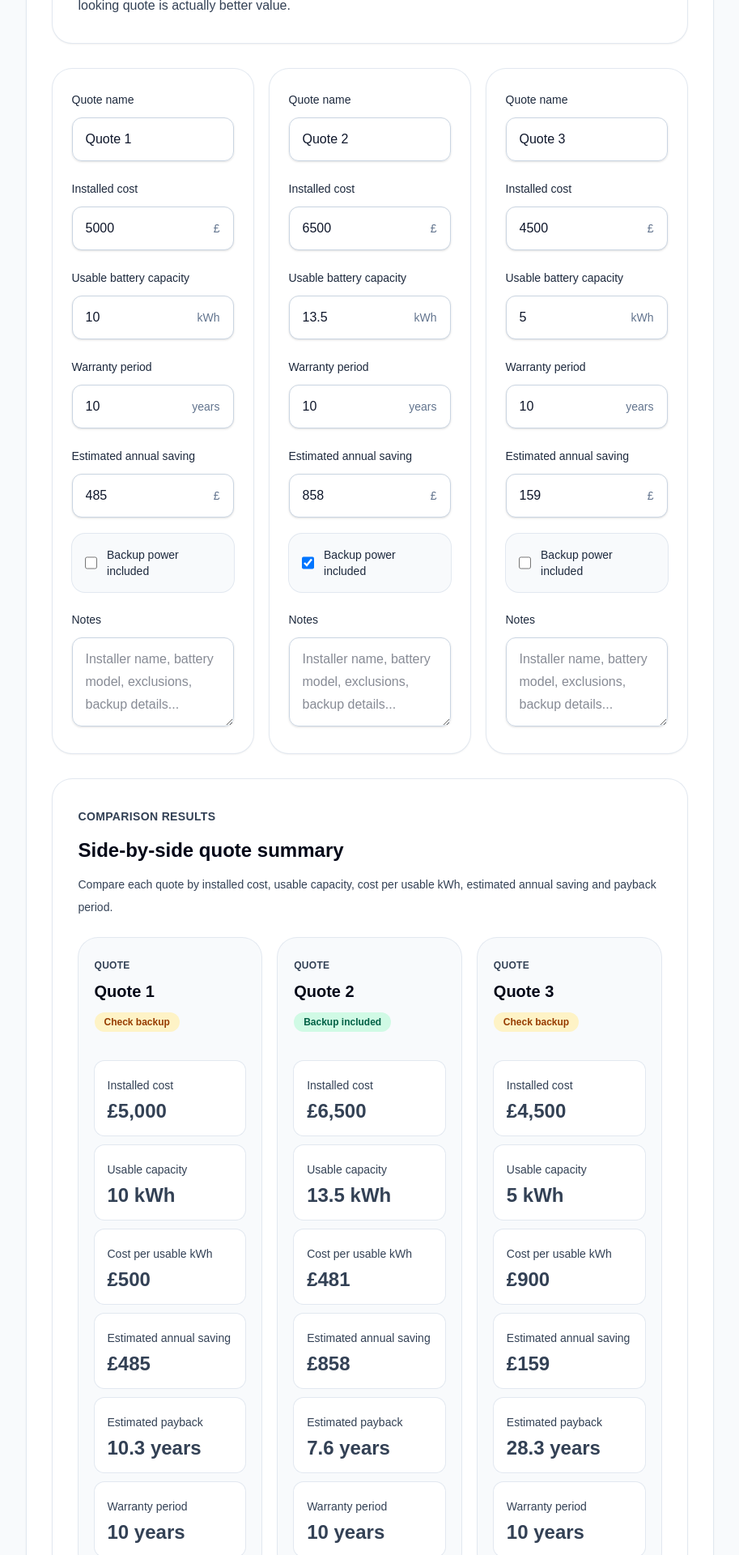
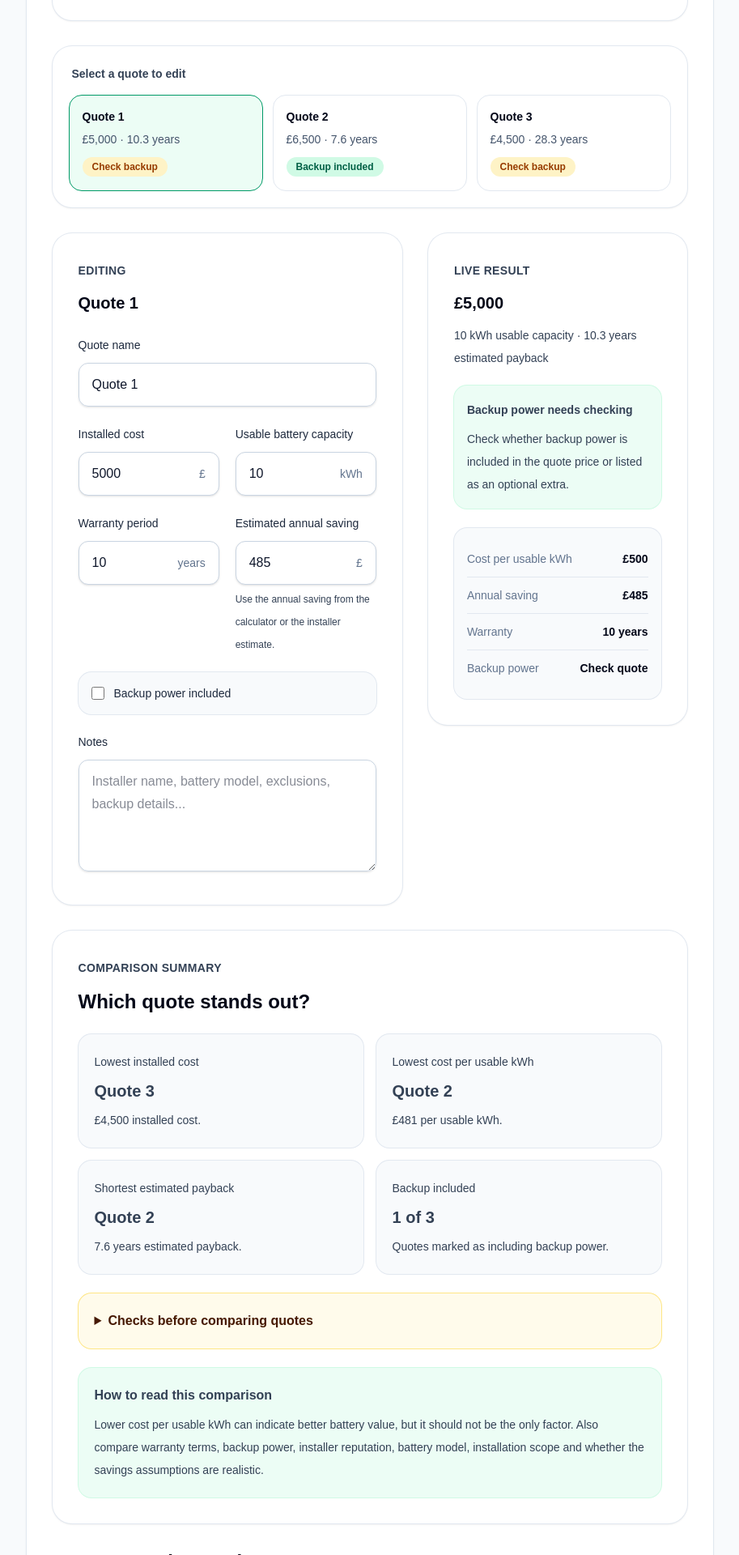
Before and after one commit to andrew-mcmanis/uk-battery-savings, a Next.js app: page /home-battery-quote-comparison-uk in a window 1280 px wide. Shown: the part 1040-2960 px from the top of the page at 81% size, without its empty margins (176-1089 px from the left). Built offline with nearby package versions, Linux system fonts and the light colour scheme.

Commit message:
Improve quote comparison live result readability

```diff
--- a/src/components/QuoteComparisonWorksheet.tsx
+++ b/src/components/QuoteComparisonWorksheet.tsx
@@ -3,6 +3,7 @@
 import { useMemo, useState } from "react";
 import {
   calculateQuoteComparison,
+  getQuoteComparisonSummary,
   type QuoteComparisonInput,
 } from "@/lib/quoteComparison";
 import { formatCurrency, formatYears } from "@/lib/formatters";
@@ -46,6 +47,7 @@ type NumberFieldProps = {
   min?: number;
   step?: number;
   suffix?: string;
+  helpText?: string;
   onChange: (value: number) => void;
 };
 
@@ -55,6 +57,7 @@ function NumberField({
   min = 0,
   step = 1,
   suffix,
+  helpText,
   onChange,
 }: NumberFieldProps) {
   return (
@@ -77,30 +80,47 @@ function NumberField({
           </span>
         ) : null}
       </div>
+
+      {helpText ? (
+        <p className="mt-1 text-xs leading-5 text-slate-500">{helpText}</p>
+      ) : null}
     </label>
   );
 }
 
-type ResultMetricProps = {
+type ResultRowProps = {
   label: string;
   value: string;
 };
 
-function ResultMetric({ label, value }: ResultMetricProps) {
+function ResultRow({ label, value }: ResultRowProps) {
   return (
-    <div className="rounded-xl bg-white p-4 ring-1 ring-slate-200">
-      <p className="text-sm text-slate-500">{label}</p>
-      <p className="mt-1 text-2xl font-bold text-slate-950">{value}</p>
+    <div className="flex items-center justify-between gap-4 border-b border-slate-200 py-3 last:border-b-0">
+      <dt className="text-sm text-slate-500">{label}</dt>
+      <dd className="text-right text-sm font-semibold text-slate-950">
+        {value}
+      </dd>
     </div>
   );
 }
 
 export default function QuoteComparisonWorksheet() {
   const [quotes, setQuotes] = useState<QuoteComparisonInput[]>(defaultQuotes);
+  const [selectedQuoteId, setSelectedQuoteId] = useState(defaultQuotes[0].id);
 
   const results = useMemo(() => {
     return quotes.map((quote) => calculateQuoteComparison(quote));
   }, [quotes]);
+
+  const summary = useMemo(() => {
+    return getQuoteComparisonSummary(results);
+  }, [results]);
+
+  const selectedQuote =
+    quotes.find((quote) => quote.id === selectedQuoteId) ?? quotes[0];
+
+  const selectedResult =
+    results.find((result) => result.id === selectedQuote.id) ?? results[0];
 
   function updateQuote<Key extends keyof QuoteComparisonInput>(
     quoteId: string,
@@ -121,6 +141,7 @@ export default function QuoteComparisonWorksheet() {
 
   function resetQuotes() {
     setQuotes(defaultQuotes);
+    setSelectedQuoteId(defaultQuotes[0].id);
   }
 
   return (
@@ -133,13 +154,13 @@ export default function QuoteComparisonWorksheet() {
             </p>
 
             <h2 className="mt-3 text-3xl font-bold tracking-tight text-slate-950">
-              Compare up to 3 home battery quotes
+              Compare home battery quotes
             </h2>
 
             <p className="mt-4 max-w-3xl leading-7 text-slate-600">
-              Enter the main numbers from each quote. The worksheet compares
-              cost per usable kWh and estimated payback period so you can spot
-              whether a cheaper-looking quote is actually better value.
+              Choose a quote, enter the main numbers, then use the comparison
+              summary to spot differences in installed cost, usable capacity,
+              payback and backup power.
             </p>
           </div>
 
@@ -153,12 +174,64 @@ export default function QuoteComparisonWorksheet() {
         </div>
       </div>
 
-      <div className="grid gap-5 lg:grid-cols-3">
-        {quotes.map((quote) => (
-          <div
-            key={quote.id}
-            className="rounded-3xl bg-white p-6 shadow-sm ring-1 ring-slate-200"
+      <div className="rounded-3xl bg-white p-4 shadow-sm ring-1 ring-slate-200 sm:p-5">
+        <p className="px-1 text-sm font-semibold text-slate-950">
+          Select a quote to edit
+        </p>
+
+        <div className="mt-3 grid gap-3 md:grid-cols-3">
+          {results.map((result) => {
+            const isSelected = result.id === selectedQuoteId;
+
+            return (
+              <button
+                key={result.id}
+                type="button"
+                aria-pressed={isSelected}
+                onClick={() => setSelectedQuoteId(result.id)}
+                className={`rounded-2xl border p-4 text-left transition ${
+                  isSelected
+                    ? "border-emerald-600 bg-emerald-50"
+                    : "border-slate-200 bg-white hover:border-emerald-300"
+                }`}
               >
+                <span className="block text-sm font-bold text-slate-950">
+                  {result.quoteName || "Unnamed quote"}
+                </span>
+
+                <span className="mt-2 block text-sm text-slate-600">
+                  {formatCurrency(result.installedCost)} ·{" "}
+                  {formatYears(result.paybackYears)}
+                </span>
+
+                <span
+                  className={`mt-3 inline-flex rounded-full px-3 py-1 text-xs font-semibold ${
+                    result.backupPowerIncluded
+                      ? "bg-emerald-100 text-emerald-800"
+                      : "bg-amber-100 text-amber-800"
+                  }`}
+                >
+                  {result.backupPowerIncluded
+                    ? "Backup included"
+                    : "Check backup"}
+                </span>
+              </button>
+            );
+          })}
+        </div>
+      </div>
+
+      <div className="grid gap-8 lg:grid-cols-[1.15fr_0.85fr] lg:items-start">
+        <div className="rounded-3xl bg-white p-6 shadow-sm ring-1 ring-slate-200 sm:p-8">
+          <p className="text-sm font-semibold uppercase tracking-wide text-emerald-700">
+            Editing
+          </p>
+
+          <h3 className="mt-3 text-2xl font-bold text-slate-950">
+            {selectedQuote.quoteName || "Unnamed quote"}
+          </h3>
+
+          <div className="mt-6 grid gap-5">
             <label className="block">
               <span className="text-sm font-medium text-slate-800">
                 Quote name
@@ -166,66 +239,74 @@ export default function QuoteComparisonWorksheet() {
 
               <input
                 type="text"
-                value={quote.quoteName}
+                value={selectedQuote.quoteName}
                 onChange={(event) =>
-                  updateQuote(quote.id, "quoteName", event.target.value)
+                  updateQuote(
+                    selectedQuote.id,
+                    "quoteName",
+                    event.target.value
+                  )
                 }
                 className="mt-2 w-full rounded-xl border border-slate-300 px-4 py-3 text-slate-900 shadow-sm outline-none focus:border-emerald-600 focus:ring-2 focus:ring-emerald-100"
               />
             </label>
 
-            <div className="mt-5 grid gap-5">
+            <div className="grid gap-5 sm:grid-cols-2">
               <NumberField
                 label="Installed cost"
-                value={quote.installedCost}
+                value={selectedQuote.installedCost}
                 min={0}
                 step={100}
                 suffix="£"
                 onChange={(value) =>
-                  updateQuote(quote.id, "installedCost", value)
+                  updateQuote(selectedQuote.id, "installedCost", value)
                 }
               />
 
               <NumberField
                 label="Usable battery capacity"
-                value={quote.usableCapacityKwh}
+                value={selectedQuote.usableCapacityKwh}
                 min={0}
                 step={0.5}
                 suffix="kWh"
                 onChange={(value) =>
-                  updateQuote(quote.id, "usableCapacityKwh", value)
+                  updateQuote(selectedQuote.id, "usableCapacityKwh", value)
                 }
               />
+            </div>
 
+            <div className="grid gap-5 sm:grid-cols-2">
               <NumberField
                 label="Warranty period"
-                value={quote.warrantyYears}
+                value={selectedQuote.warrantyYears}
                 min={1}
                 step={1}
                 suffix="years"
                 onChange={(value) =>
-                  updateQuote(quote.id, "warrantyYears", value)
+                  updateQuote(selectedQuote.id, "warrantyYears", value)
                 }
               />
 
               <NumberField
                 label="Estimated annual saving"
-                value={quote.estimatedAnnualSaving}
+                value={selectedQuote.estimatedAnnualSaving}
                 min={0}
                 step={10}
                 suffix="£"
+                helpText="Use the annual saving from the calculator or the installer estimate."
                 onChange={(value) =>
-                  updateQuote(quote.id, "estimatedAnnualSaving", value)
+                  updateQuote(selectedQuote.id, "estimatedAnnualSaving", value)
                 }
               />
+            </div>
 
             <label className="flex items-center gap-3 rounded-2xl bg-slate-50 p-4 ring-1 ring-slate-200">
               <input
                 type="checkbox"
-                  checked={quote.backupPowerIncluded}
+                checked={selectedQuote.backupPowerIncluded}
                 onChange={(event) =>
                   updateQuote(
-                      quote.id,
+                    selectedQuote.id,
                     "backupPowerIncluded",
                     event.target.checked
                   )
@@ -239,116 +320,166 @@ export default function QuoteComparisonWorksheet() {
             </label>
 
             <label className="block">
-                <span className="text-sm font-medium text-slate-800">
-                  Notes
-                </span>
+              <span className="text-sm font-medium text-slate-800">Notes</span>
 
               <textarea
-                  value={quote.notes}
+                value={selectedQuote.notes}
                 onChange={(event) =>
-                    updateQuote(quote.id, "notes", event.target.value)
+                  updateQuote(selectedQuote.id, "notes", event.target.value)
                 }
-                  rows={3}
+                rows={4}
                 className="mt-2 w-full rounded-xl border border-slate-300 px-4 py-3 text-slate-900 shadow-sm outline-none focus:border-emerald-600 focus:ring-2 focus:ring-emerald-100"
                 placeholder="Installer name, battery model, exclusions, backup details..."
               />
             </label>
           </div>
         </div>
-        ))}
+
+        <aside className="rounded-3xl bg-white p-6 shadow-sm ring-1 ring-slate-200 sm:p-8">
+          <p className="text-sm font-semibold uppercase tracking-wide text-emerald-700">
+            Live result
+          </p>
+
+          <h3 className="mt-3 text-3xl font-bold text-slate-950">
+            {formatCurrency(selectedResult.installedCost)}
+          </h3>
+
+          <p className="mt-3 text-sm leading-6 text-slate-600">
+            {selectedResult.usableCapacityKwh} kWh usable capacity ·{" "}
+            {formatYears(selectedResult.paybackYears)} estimated payback
+          </p>
+
+          <div className="mt-5 rounded-2xl bg-emerald-50 p-4 ring-1 ring-emerald-100">
+            <p className="text-sm font-semibold text-emerald-950">
+              {selectedResult.backupPowerIncluded
+                ? "Backup power included"
+                : "Backup power needs checking"}
+            </p>
+
+            <p className="mt-2 text-sm leading-6 text-emerald-900">
+              Check whether backup power is included in the quote price or listed as an
+              optional extra.
+            </p>
+          </div>
+
+          <dl className="mt-6 rounded-2xl bg-slate-50 p-4 ring-1 ring-slate-200">
+            <ResultRow
+              label="Cost per usable kWh"
+              value={
+                selectedResult.costPerUsableKwh === null
+                  ? "N/A"
+                  : formatCurrency(selectedResult.costPerUsableKwh)
+              }
+            />
+
+            <ResultRow
+              label="Annual saving"
+              value={formatCurrency(selectedResult.estimatedAnnualSaving)}
+            />
+
+            <ResultRow
+              label="Warranty"
+              value={`${selectedResult.warrantyYears} years`}
+            />
+
+            <ResultRow
+              label="Backup power"
+              value={
+                selectedResult.backupPowerIncluded ? "Included" : "Check quote"
+              }
+            />
+          </dl>
+        </aside>
       </div>
 
       <div className="rounded-3xl bg-white p-6 shadow-sm ring-1 ring-slate-200 sm:p-8">
         <p className="text-sm font-semibold uppercase tracking-wide text-emerald-700">
-          Comparison results
+          Comparison summary
         </p>
 
         <h2 className="mt-3 text-2xl font-bold text-slate-950">
-          Side-by-side quote summary
+          Which quote stands out?
         </h2>
 
-        <p className="mt-3 max-w-3xl text-sm leading-6 text-slate-600">
-          Compare each quote by installed cost, usable capacity, cost per usable
-          kWh, estimated annual saving and payback period.
+        <div className="mt-6 grid gap-4 md:grid-cols-2">
+          <div className="rounded-2xl bg-slate-50 p-5 ring-1 ring-slate-200">
+            <p className="text-sm text-slate-500">Lowest installed cost</p>
+            <p className="mt-2 text-xl font-bold text-slate-950">
+              {summary.cheapestInstalledCost?.quoteName ?? "N/A"}
+            </p>
+            <p className="mt-2 text-sm text-slate-600">
+              {summary.cheapestInstalledCost
+                ? `${formatCurrency(
+                    summary.cheapestInstalledCost.installedCost
+                  )} installed cost.`
+                : "No installed cost available."}
+            </p>
+          </div>
+
+          <div className="rounded-2xl bg-slate-50 p-5 ring-1 ring-slate-200">
+            <p className="text-sm text-slate-500">Lowest cost per usable kWh</p>
+            <p className="mt-2 text-xl font-bold text-slate-950">
+              {summary.lowestCostPerUsableKwh?.quoteName ?? "N/A"}
+            </p>
+            <p className="mt-2 text-sm text-slate-600">
+              {summary.lowestCostPerUsableKwh?.costPerUsableKwh !== null &&
+              summary.lowestCostPerUsableKwh?.costPerUsableKwh !== undefined
+                ? `${formatCurrency(
+                    summary.lowestCostPerUsableKwh.costPerUsableKwh
+                  )} per usable kWh.`
+                : "No usable capacity available."}
+            </p>
+          </div>
+
+          <div className="rounded-2xl bg-slate-50 p-5 ring-1 ring-slate-200">
+            <p className="text-sm text-slate-500">Shortest estimated payback</p>
+            <p className="mt-2 text-xl font-bold text-slate-950">
+              {summary.shortestPayback?.quoteName ?? "N/A"}
+            </p>
+            <p className="mt-2 text-sm text-slate-600">
+              {summary.shortestPayback
+                ? `${formatYears(
+                    summary.shortestPayback.paybackYears
+                  )} estimated payback.`
+                : "No positive annual saving available."}
+            </p>
+          </div>
+
+          <div className="rounded-2xl bg-slate-50 p-5 ring-1 ring-slate-200">
+            <p className="text-sm text-slate-500">Backup included</p>
+            <p className="mt-2 text-xl font-bold text-slate-950">
+              {summary.backupIncludedCount} of {results.length}
+            </p>
+            <p className="mt-2 text-sm text-slate-600">
+              Quotes marked as including backup power.
+            </p>
+          </div>
+        </div>
+
+        {summary.warnings.length > 0 ? (
+          <details className="mt-6 rounded-2xl bg-amber-50 p-5 ring-1 ring-amber-200">
+            <summary className="cursor-pointer font-semibold text-amber-950">
+              Checks before comparing quotes
+            </summary>
+
+            <div className="mt-3 space-y-3">
+              {summary.warnings.map((warning) => (
+                <div
+                  key={`${warning.quoteId}-${warning.title}`}
+                  className="rounded-xl bg-white p-4 ring-1 ring-amber-100"
+                >
+                  <p className="text-sm font-semibold text-slate-950">
+                    {warning.quoteName}: {warning.title}
                   </p>
 
-        <div className="mt-6 grid items-stretch gap-5 lg:grid-cols-3">
-          {results.map((result) => (
-            <div
-              key={result.id}
-              className="flex h-full flex-col rounded-3xl bg-slate-50 p-5 ring-1 ring-slate-200"
-            >
-              <div className="flex min-h-29 flex-col gap-3">
-                <div>
-                  <p className="text-xs font-semibold uppercase tracking-wide text-slate-500">
-                    Quote
+                  <p className="mt-1 text-sm leading-6 text-slate-700">
+                    {warning.message}
                   </p>
-
-                  <h3 className="mt-1 text-2xl font-bold leading-tight text-slate-950">
-                    {result.quoteName || "Unnamed quote"}
-                  </h3>
-                </div>
-
-                <span
-                  className={`inline-flex w-fit rounded-full px-3 py-1 text-xs font-semibold ${
-                    result.backupPowerIncluded
-                      ? "bg-emerald-100 text-emerald-800"
-                      : "bg-amber-100 text-amber-800"
-                  }`}
-                >
-                  {result.backupPowerIncluded
-                    ? "Backup included"
-                    : "Check backup"}
-                </span>
-              </div>
-
-              <div className="mt-4 grid gap-3">
-                <ResultMetric
-                  label="Installed cost"
-                  value={formatCurrency(result.installedCost)}
-                />
-
-                <ResultMetric
-                  label="Usable capacity"
-                  value={`${result.usableCapacityKwh} kWh`}
-                />
-
-                <ResultMetric
-                  label="Cost per usable kWh"
-                  value={
-                    result.costPerUsableKwh === null
-                      ? "N/A"
-                      : formatCurrency(result.costPerUsableKwh)
-                  }
-                />
-
-                <ResultMetric
-                  label="Estimated annual saving"
-                  value={formatCurrency(result.estimatedAnnualSaving)}
-                />
-
-                <ResultMetric
-                  label="Estimated payback"
-                  value={formatYears(result.paybackYears)}
-                />
-
-                <ResultMetric
-                  label="Warranty period"
-                  value={`${result.warrantyYears} years`}
-                />
-              </div>
-
-              {result.notes ? (
-                <div className="mt-5 rounded-xl bg-white p-4 ring-1 ring-slate-200">
-                  <p className="text-sm font-semibold text-slate-950">Notes</p>
-                  <p className="mt-2 text-sm leading-6 text-slate-600">
-                    {result.notes}
-                  </p>
-                </div>
-              ) : null}
                 </div>
               ))}
             </div>
+          </details>
+        ) : null}
 
         <div className="mt-6 rounded-2xl bg-emerald-50 p-5 ring-1 ring-emerald-100">
           <p className="font-semibold text-slate-950">
--- a/src/lib/quoteComparison.ts
+++ b/src/lib/quoteComparison.ts
@@ -12,6 +12,21 @@ export type QuoteComparisonInput = {
 export type QuoteComparisonResult = QuoteComparisonInput & {
   costPerUsableKwh: number | null;
   paybackYears: number | null;
+};
+
+export type QuoteComparisonWarning = {
+  quoteId: string;
+  quoteName: string;
+  title: string;
+  message: string;
+};
+
+export type QuoteComparisonSummary = {
+  cheapestInstalledCost: QuoteComparisonResult | null;
+  lowestCostPerUsableKwh: QuoteComparisonResult | null;
+  shortestPayback: QuoteComparisonResult | null;
+  backupIncludedCount: number;
+  warnings: QuoteComparisonWarning[];
 };
 
 export function calculateQuoteComparison(
@@ -33,3 +48,82 @@ export function calculateQuoteComparison(
     paybackYears,
   };
 }
+
+function findLowestResult(
+  results: QuoteComparisonResult[],
+  getValue: (result: QuoteComparisonResult) => number | null
+) {
+  const validResults = results
+    .map((result) => ({
+      result,
+      value: getValue(result),
+    }))
+    .filter(
+      (item): item is { result: QuoteComparisonResult; value: number } =>
+        item.value !== null && Number.isFinite(item.value)
+    );
+
+  if (validResults.length === 0) {
+    return null;
+  }
+
+  return validResults.reduce((best, current) =>
+    current.value < best.value ? current : best
+  ).result;
+}
+
+export function getQuoteComparisonSummary(
+  results: QuoteComparisonResult[]
+): QuoteComparisonSummary {
+  const warnings: QuoteComparisonWarning[] = [];
+
+  results.forEach((result) => {
+    if (result.usableCapacityKwh <= 0) {
+      warnings.push({
+        quoteId: result.id,
+        quoteName: result.quoteName,
+        title: "Missing usable capacity",
+        message:
+          "Usable battery capacity is needed to compare cost per usable kWh.",
+      });
+    }
+
+    if (result.paybackYears === null) {
+      warnings.push({
+        quoteId: result.id,
+        quoteName: result.quoteName,
+        title: "No payback calculated",
+        message:
+          "Estimated annual saving must be greater than zero to calculate payback.",
+      });
+    }
+
+    if (
+      result.paybackYears !== null &&
+      result.paybackYears > result.warrantyYears
+    ) {
+      warnings.push({
+        quoteId: result.id,
+        quoteName: result.quoteName,
+        title: "Payback longer than warranty",
+        message:
+          "The estimated payback period is longer than the warranty period entered for this quote.",
+      });
+    }
+  });
+
+  return {
+    cheapestInstalledCost: findLowestResult(
+      results,
+      (result) => result.installedCost
+    ),
+    lowestCostPerUsableKwh: findLowestResult(
+      results,
+      (result) => result.costPerUsableKwh
+    ),
+    shortestPayback: findLowestResult(results, (result) => result.paybackYears),
+    backupIncludedCount: results.filter((result) => result.backupPowerIncluded)
+      .length,
+    warnings,
+  };
+}
```
Also changed, not shown: 1 other file (tests, documents, lock files or other folders). Lines whose indentation alone changed are shown as unchanged.
